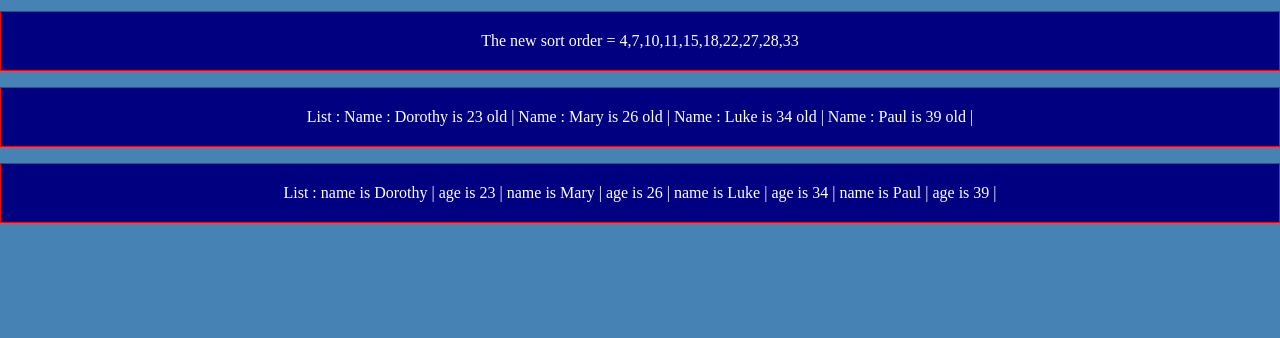
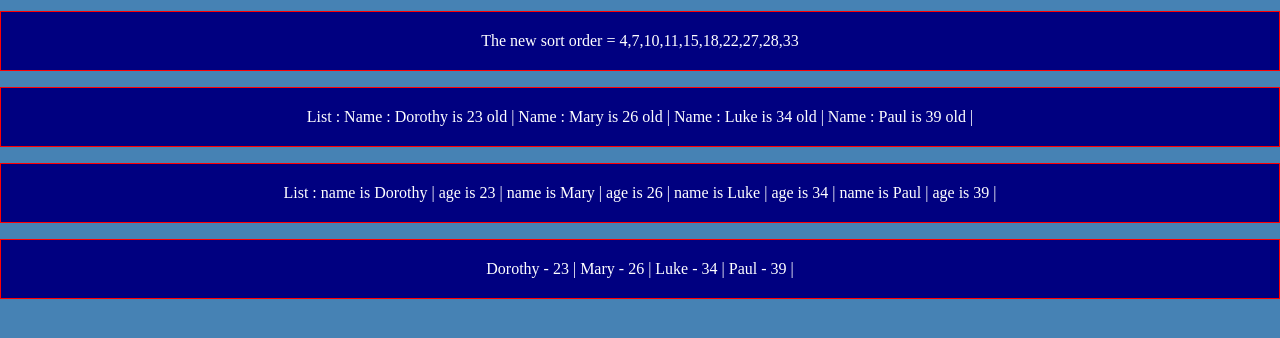
Before and after one commit to JohanSwannie/Javascript-Array-Methods, a plain HTML site: page Javascript-Array-Methods/Sort/sort-array-method.html in a window 1280 px wide. Shown: the part 58-396 px from the top of the page. Drawn offline with Linux system fonts and the light colour scheme.

Commit message:
Update sort-array-method HTML Component

```diff
--- a/Javascript-Array-Methods/Sort/sort-array-method.html
+++ b/Javascript-Array-Methods/Sort/sort-array-method.html
@@ -12,6 +12,7 @@
     <p id="sort1"></p>
     <p id="sort2"></p>
     <p id="sort3"></p>
+    <p id="sort4"></p>
   </body>
   <script src="sort-array-method.js"></script>
 </html>
```
